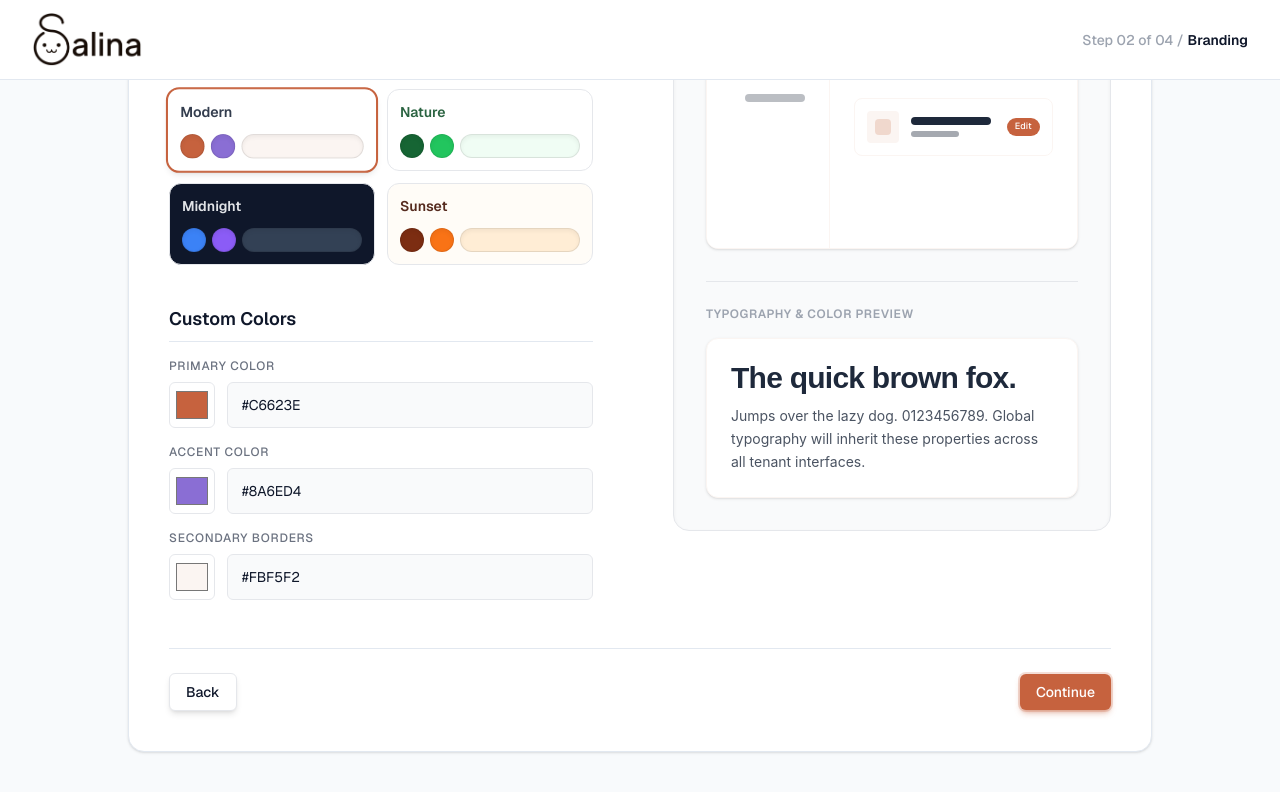
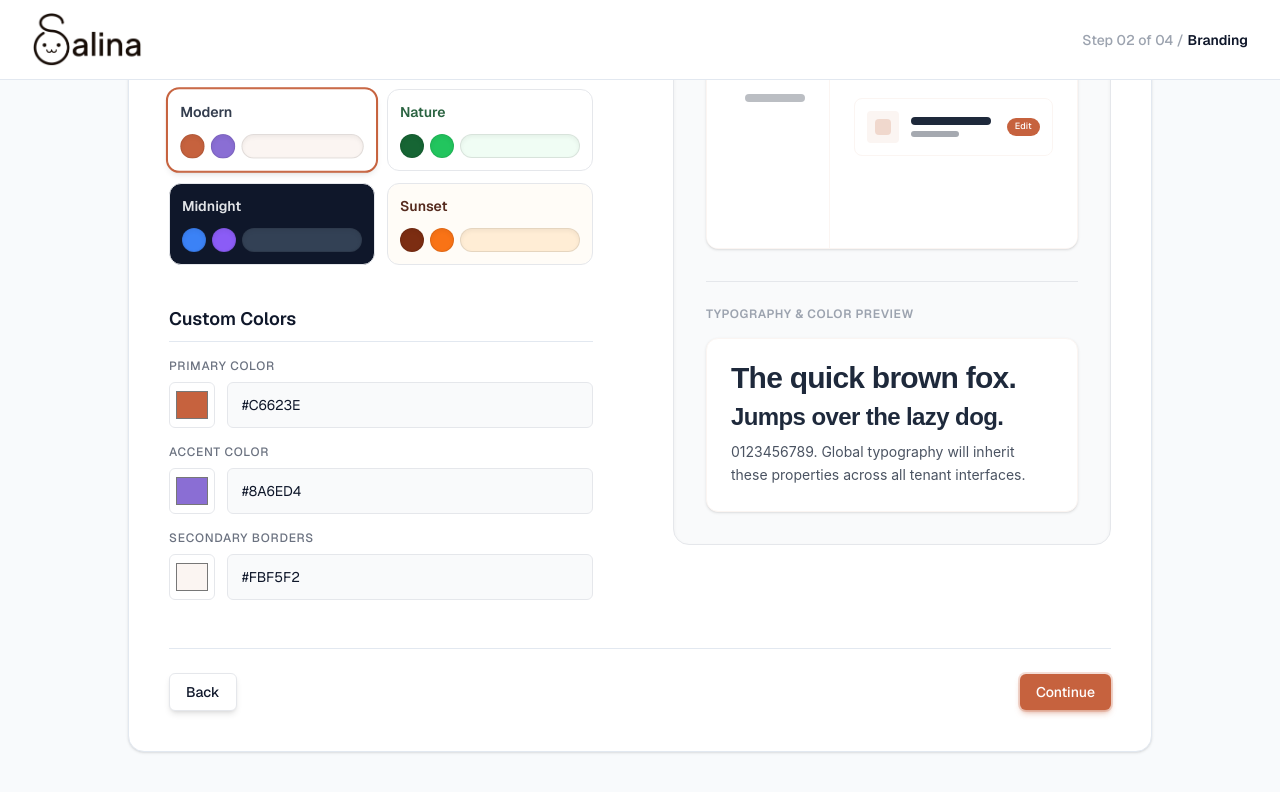
Before and after one commit to kemdav/Salina, a Next.js app: page /onboarding in a window 1280 px wide. Both pictures are taken after a click on the button "Continue". Shown: the part 265-1057 px from the top of the page. Built offline with nearby package versions, Linux system fonts and the light colour scheme.

Commit message:
Update branding-setup-form.tsx

```diff
--- a/src/components/organisms/branding-setup-form.tsx
+++ b/src/components/organisms/branding-setup-form.tsx
@@ -216,11 +216,14 @@ export function BrandingSetupForm() {
                                 color: textColor
                             }}
                         >
-                            <h3 className="text-2xl sm:text-3xl font-bold tracking-tight leading-tight sm:leading-none transition-all duration-300" style={{ fontFamily: headingFont }}>
+                            <h2 className="text-2xl sm:text-3xl font-bold tracking-tight leading-tight sm:leading-none transition-all duration-300" style={{ fontFamily: headingFont }}>
                                 The quick brown fox.
+                            </h2>
+                            <h3 className="text-xl sm:text-2xl font-semibold tracking-tight leading-tight sm:leading-none transition-all duration-300" style={{ fontFamily: titleFont }}>
+                                Jumps over the lazy dog.
                             </h3>
                             <p className="text-xs sm:text-sm leading-relaxed opacity-80 transition-all duration-300" style={{ fontFamily: bodyFont }}>
-                                Jumps over the lazy dog. 0123456789. Global typography will inherit these properties across all tenant interfaces.
+                                0123456789. Global typography will inherit these properties across all tenant interfaces.
                             </p>
                         </div>
                     </div>
```
